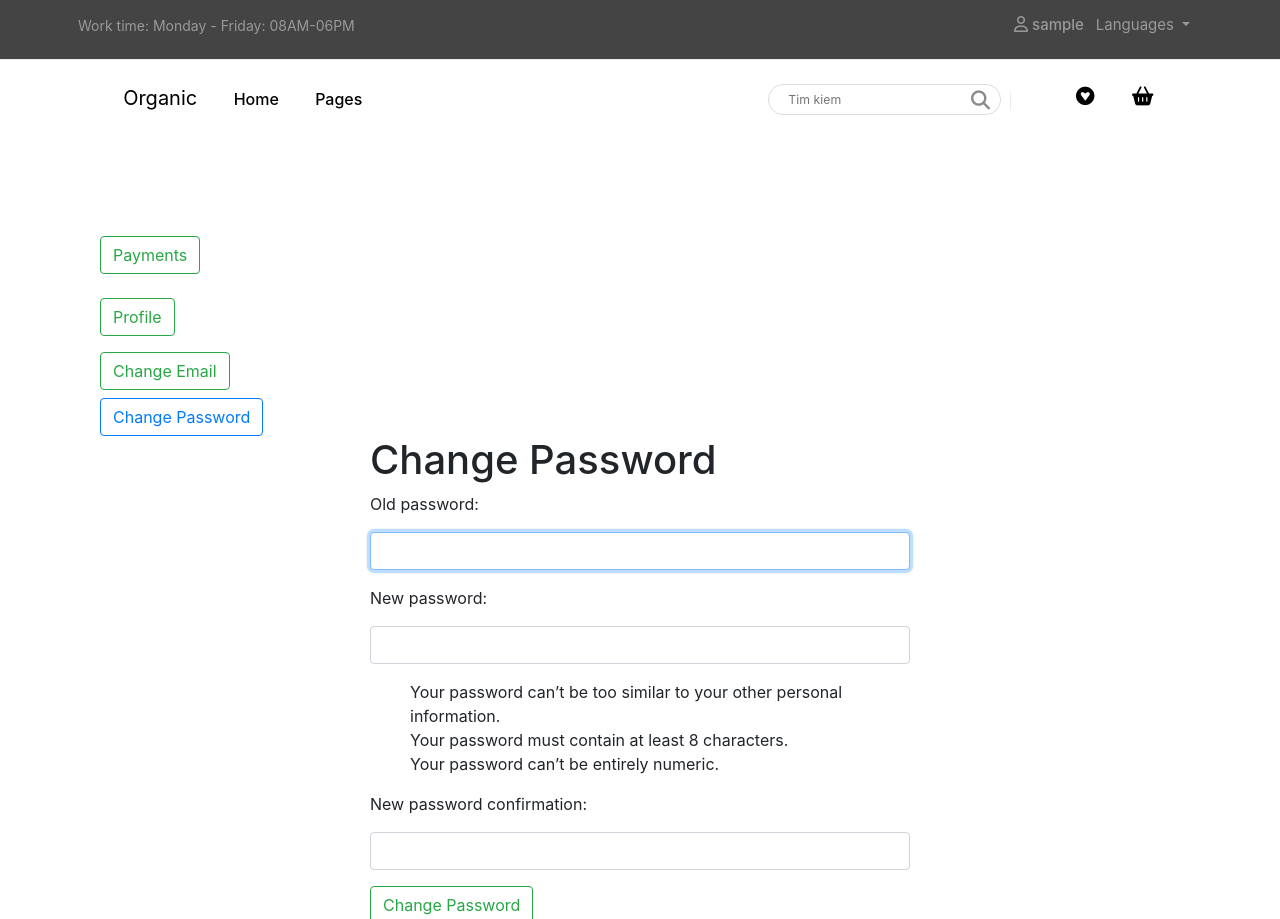
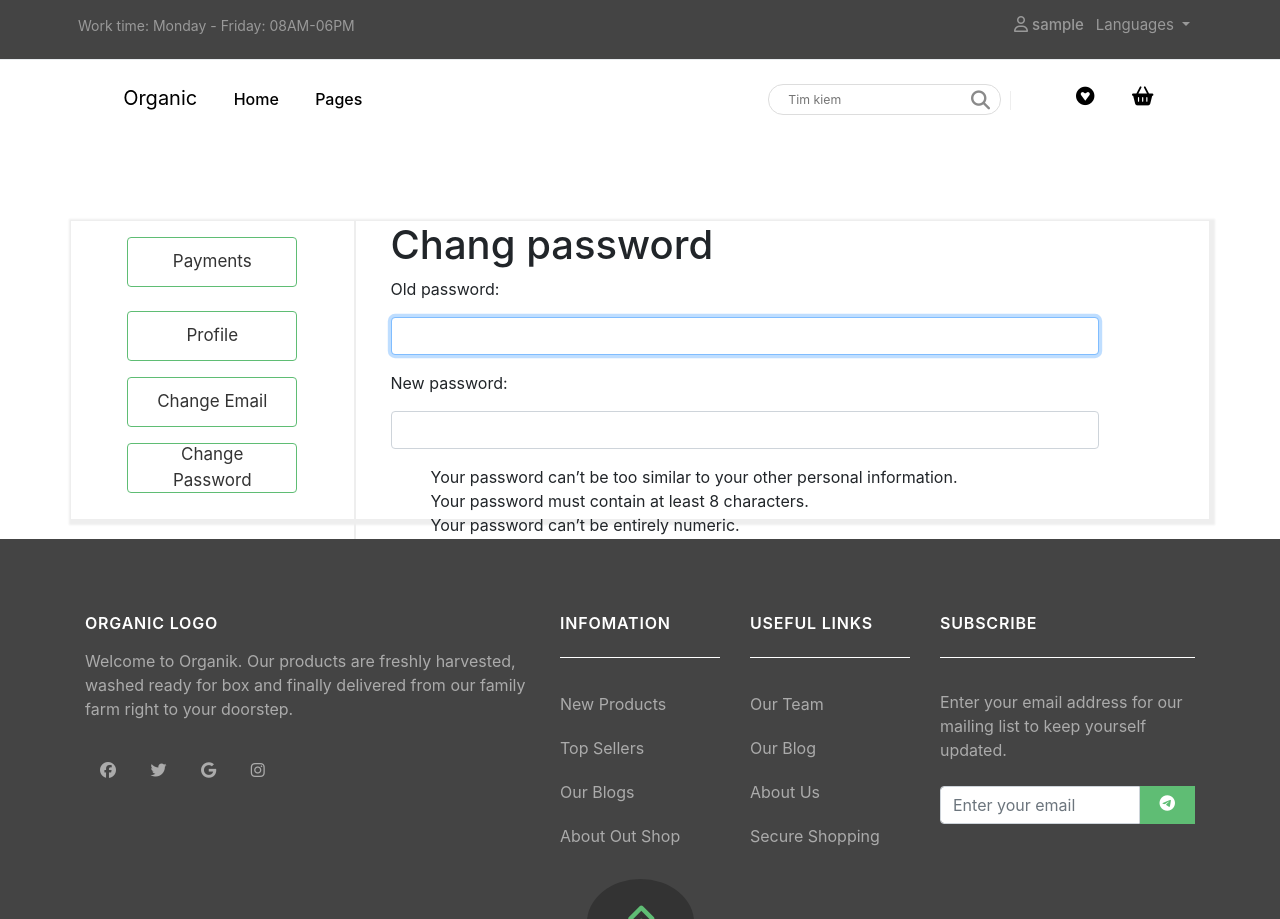
Before and after one commit to fayewong6198/chim_en_mvc, a Django app: page /accounts/changePassword/ in a window 1280 px wide. Shown: the top 919 px of the page. Run offline with Django 3.2, Linux system fonts and the light colour scheme; the visitor is signed in with stand-in values (Sample User, id 1); some libraries are stand-ins or nearby versions.

Commit message:
profile fix

```diff
--- a/static/css/thanh.css
+++ b/static/css/thanh.css
@@ -2387,46 +2387,40 @@ footer {
   border: 1px solid #eee;
   box-shadow: 2px 2px 2px 3px #eee;
   width: 100%;
-  height: auto;
+  height: 300px;
+  margin-bottom: 1.2rem;
 }
 
 .tabs-profile .container .row .col-lg-3 {
   display: flex;
   justify-content: center;
-}
-
-.tabs-profile li.active {
-  background-color: #5fbd74 !important;
 }
 
 .tabs-profile .tab-pane {
   margin-left: 20px;
 }
-
-.tabs-profile a:hover {
-  background-color: unset !important;
-}
-
-.tabs-profile li a {
-  font-size: 15px;
-  font-family: OpenSans, sans-serif;
-  font-weight: 700;
+.profile-button ul li {
+  padding: unset !important;
+  border: none !important;
+}
+.profile-button {
+  border-right: 2px solid #eee;
+}
+.profile-button ul li a {
+  width: 170px;
+  height: 50px;
+  border: 1px solid #5fbd74;
   color: #333;
-  padding: 0.6rem 1.4rem !important;
-  border: 1px solid #eee;
-  margin: unset !important;
-  border-radius: unset !important;
-}
-
-.tabs-profile li {
-  margin-bottom: 10px;
-}
-
-.tabs-profile li:hover {
-  opacity: 0.8;
+  display: flex;
+  align-items: center;
+  font-size: 17px;
+  font-weight: 600px;
+  justify-content: center;
+}
+.profile-button ul li a:hover {
   background-color: #5fbd74;
-}
-
+  border: 1px solid #5fbd74 !important;
+}
 /* login page */
 
 .login-page .container {
--- a/templates/accounts/password_change.html
+++ b/templates/accounts/password_change.html
@@ -1,15 +1,51 @@
-{% extends 'base.html' %}
-{% load widget_tweaks %}
+{% extends 'base.html' %} {% load widget_tweaks %}
+
 {% block content %}
 <main>
+    <!-- <div class="container">
+        <section class="mb-4">
+            <div class="row wow fadeIn">
+                <div class='col-1 offset-1'>
+                    <a href="/accounts/profile" class="btn btn-outline-success my-2">profile</a>
+                    <a href="/accounts/profile/address" class="btn btn-outline-primary">Address</a>
+                </div>
+                <div class='col-6 offset-2'>
+                    <h1>Profile</h1>
+                    <form action="/accounts/profile/" method="POST">
+                        {% csrf_token %} {% for field in form %}
+                        <div class="form-group">
+                            <small class="text-danger"> {{ field.errors}}</small>
+                            {{ field.errors }}
+                            <label for="" class="">{{ field.label_tag }}</label>
+                            {{ field |add_class:'form-control' }} {% if field.help_text %}
+                            <p class="help">{{ field.help_text|safe }}</p>
+                            {% endif %}
+
+                        </div>
+                        {% endfor %}
+                        <button type="submit" class="btn btn-outline-success"> Update profile</button>
+
+                        <p class="my-1">
+                            Do you want to change your password?
+                            <a href="{% url 'change-password' %}">change password</a>
+                        </p>
+                    </form>
+                </div>
+            </div>
+        </section>
+    </div> -->
+    <div class="tabs-profile">
         <div class="container">
+            <div class="row">
+                {% include "left_tab_profile.html" %}
+                <div class="col-lg-8 col-sm-7 col-7">
+                    <div class="tab-content">
+                        <div class="tab-pane active" id="tab_a">
 
                             <section class="mb-4">
-         {% include "left_tab_profile.html" %}
-            <div class="row wow fadeIn">
+                                <div class=" fadeIn">
 
-                <div class='col-6 offset-3'>
-                    <h1>Change Password</h1>
+                                    <h1>Chang password</h1>
                                     <form action="/accounts/changePassword/" method="POST">
 
                                         {% csrf_token %} {% for field in form %}
@@ -28,8 +64,32 @@
 
                                     </form>
                                 </div>
-            </div>
                             </section>
                         </div>
+                        <div class="tab-pane" id="tab_b">
+                            <h3>2.</h3>
+
+                        </div>
+                        <div class="tab-pane" id="tab_c">
+                            <h3>3</h3>
+
+                        </div>
+                    </div>
+                </div>
+            </div>
+        </div>
+    </div>
 </main>
-{% endblock %}
+{% endblock content %}
+{% block extra_scripts %}
+<script>
+    //tabs-profile-
+    $(function () {
+        var $a = $(".tabs-profile li");
+        $a.click(function () {
+            $a.removeClass("active");
+            $(this).addClass("active");
+        });
+    });
+</script>
+{% endblock extra_scripts %}
--- a/templates/accounts/profile.html
+++ b/templates/accounts/profile.html
@@ -37,8 +37,8 @@
     <div class="tabs-profile">
         <div class="container">
             <div class="row">
-               {% include "left_tab_profile.html" %}
-                <div class="col-lg-8 col-sm-7 col-7">
+                {% include "left_tab_profile.html" %}
+                <div class="col-lg-8 col-sm-7 col-7 mb-2">
                     <div class="tab-content">
                         <div class="tab-pane active" id="tab_a">
 
--- a/templates/left_tab_profile.html
+++ b/templates/left_tab_profile.html
@@ -1,8 +1,8 @@
- <div class="col-lg-3 col-sm-4 col-4">
-                    <ul class="nav nav-pills nav-stacked flex-column">
-                        <li class="active mt-2"><a href="/accounts/user-payments" class="btn btn-outline-success my-2">Payments</a></li>
-                        <li class="active mt-2"><a href="/accounts/profile" class="btn btn-outline-success my-2">Profile</a></li>
-                        <li><a href="/accounts/profile" class="btn btn-outline-success my-2">Change Email</a></li>
-                        <li><a href="/accounts/changePassword" class="btn btn-outline-primary">Change Password</a></li>
-                    </ul>
-                </div>
+<div class="col-lg-3 col-sm-4 col-4 profile-button">
+    <ul class="nav nav-pills nav-stacked flex-column">
+        <li class="active mt-2"><a href="/accounts/user-payments" class="btn btn-outline-success my-2">Payments</a></li>
+        <li class="mt-2"><a href="/accounts/profile" class="btn btn-outline-success my-2">Profile</a></li>
+        <li><a href="/accounts/profile" class="btn btn-outline-success my-2">Change Email</a></li>
+        <li class="mt-2"><a href="/accounts/changePassword" class="btn btn-outline-primary">Change Password</a></li>
+    </ul>
+</div>
```
Lines whose indentation alone changed are shown as unchanged.
